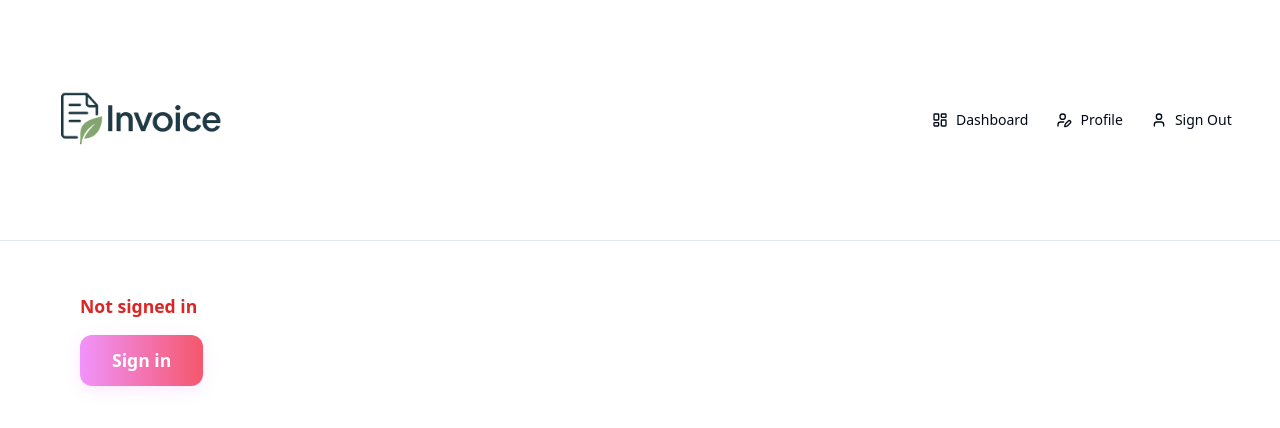
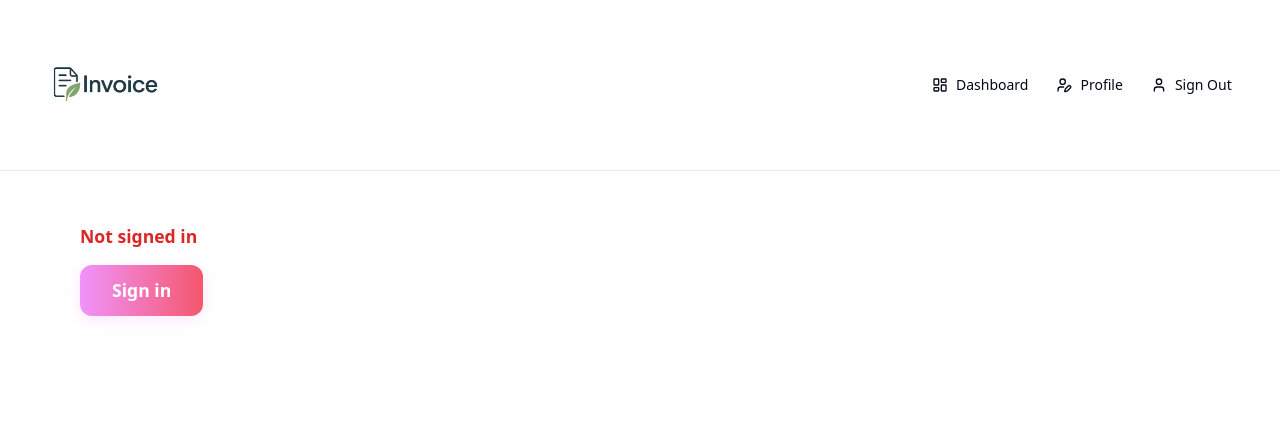
Before and after one commit to devaneyj3/create_invoices, a Next.js app: page /profile in a window 1280 px wide. Shown: the top 428 px of the page. Built offline with nearby package versions, Linux system fonts and the light colour scheme; no server answers.

Commit message:
add grid to signed in profile page

```diff
--- a/src/app/(root)/dashboard/page.js
+++ b/src/app/(root)/dashboard/page.js
@@ -1,13 +1,10 @@
 import Dashboard from "@/components/Dashboard/dashboard";
-import Header from "@/components/Header/Header";
 import React from "react";
 
 export default function DashboardPage() {
 	return (
 		<>
-			<div className="flex h-screen flex-col">
-				<Dashboard />
-			</div>
+			<Dashboard />
 		</>
 	);
 }
--- a/src/app/(root)/layout.js
+++ b/src/app/(root)/layout.jsx
@@ -4,8 +4,10 @@ import Providers from "@/components/Providers";
 export default function RootLayout({ children }) {
 	return (
 		<Providers>
-			<Header />
-			<div className="flex-1 wrapper">{children}</div>
+			<div className="flex h-screen flex-col">
+				<Header />
+				<main className="flex-1 wrapper">{children}</main>
+			</div>
 		</Providers>
 	);
 }
--- a/src/components/CompanyForm/CompanyForm.jsx
+++ b/src/components/CompanyForm/CompanyForm.jsx
@@ -35,7 +35,7 @@ export default function CompanyForm({setShowAddCompany}) {
 
 
   return (
-    <div className={styles.container}>
+    <div>
       <h2 className={styles.title}>Add a Company</h2>
       <form action={action} className={styles.form}>
         <div className={styles.formGroup}>
--- a/src/components/CompanyForm/CompanyForm.module.scss
+++ b/src/components/CompanyForm/CompanyForm.module.scss
@@ -1,11 +1,3 @@
-.container {
-  padding: 2rem;
-  background: rgba(255,255,255,0.95);
-  border-radius: 20px;
-  box-shadow: 0 12px 48px 0 rgba(102,126,234,0.12), 0 1.5px 8px 0 rgba(240,147,251,0.10);
-  max-width: 500px;
-  margin: 2rem auto;
-}
 
 .title {
   font-size: 2rem;
--- a/src/components/Dashboard/dashboard.jsx
+++ b/src/components/Dashboard/dashboard.jsx
@@ -10,6 +10,7 @@ export default function Dashboard() {
 	return (
 		<div>
 			<div className="grid grid-cols-1 sm:grid-cols-1 md:grid-cols-1 lg:grid-cols-2 gap-4">
+
 				<Companies />
         <PastInvoices/>
 			</div>
--- a/src/components/Header/Header.jsx
+++ b/src/components/Header/Header.jsx
@@ -5,15 +5,15 @@ import Image from 'next/image'
 
 export default function Header() {
   return (
-    <header className="border-b">
+    <header className="w-full border-b">
 			<div className="wrapper flex-between">
 				<div className="flex-start">
 					<Link href="/dashboard" className="flex-start">
 						<Image
 							priority={true}
 							src="/images/invoice.png"
-							width={200}
-							height={200}
+							width={130}
+							height={130}
 							alt='Invoice logo'
 						/>
 						<span className="hidden lg:block font-bold text-2xl ml-3">
--- a/src/components/SignedInUser/SignedInUser.jsx
+++ b/src/components/SignedInUser/SignedInUser.jsx
@@ -12,7 +12,7 @@ export default function SignedInUser() {
 
   if (signedInUser) {
     return (
-      <div className='px-10 py-10'>
+      <div className='grid grid-cols-1 sm:grid-cols-1 md:grid-cols-1 lg:grid-cols-1 gap-4 px-10 py-10'>
         <h2 className={styles.title}>Welcome, {signedInUser.name}!</h2>
         <p className={styles.email}>Email: {signedInUser.email}</p>
         <p className={styles.email}>Phone: {signedInUser.phone || 'Not set'}</p>
```
